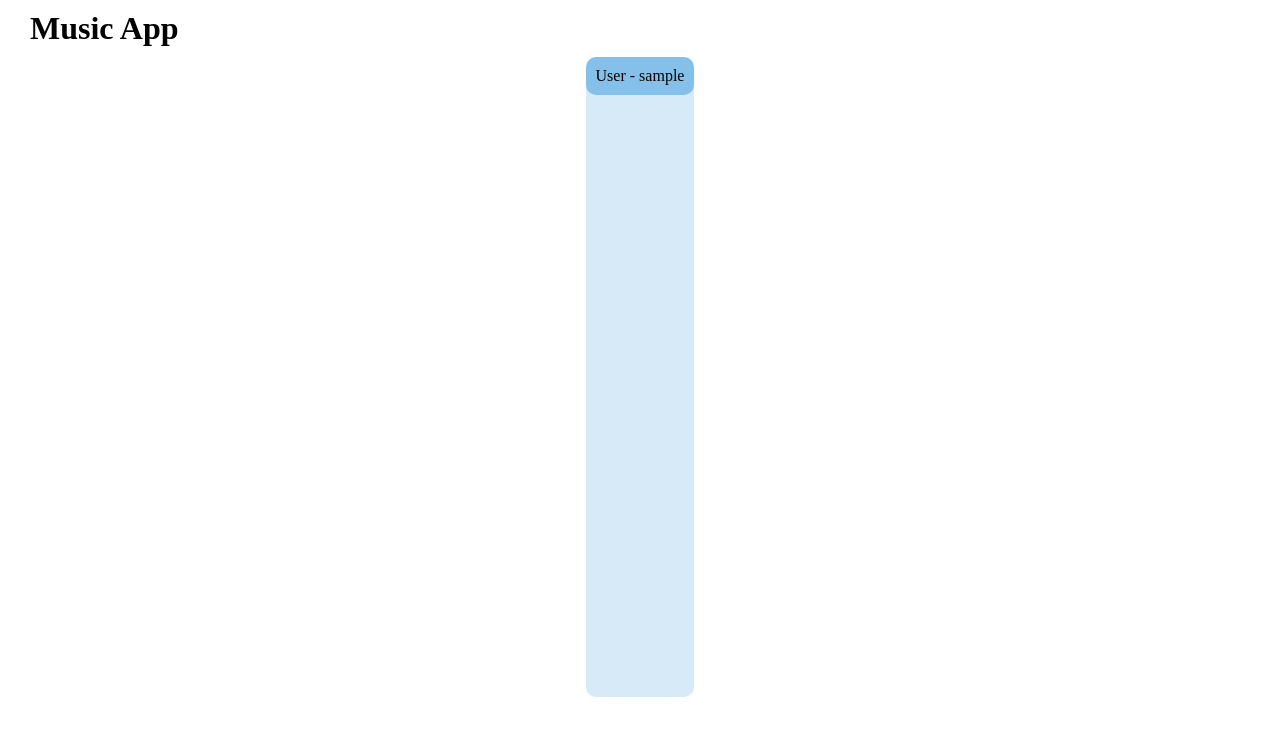
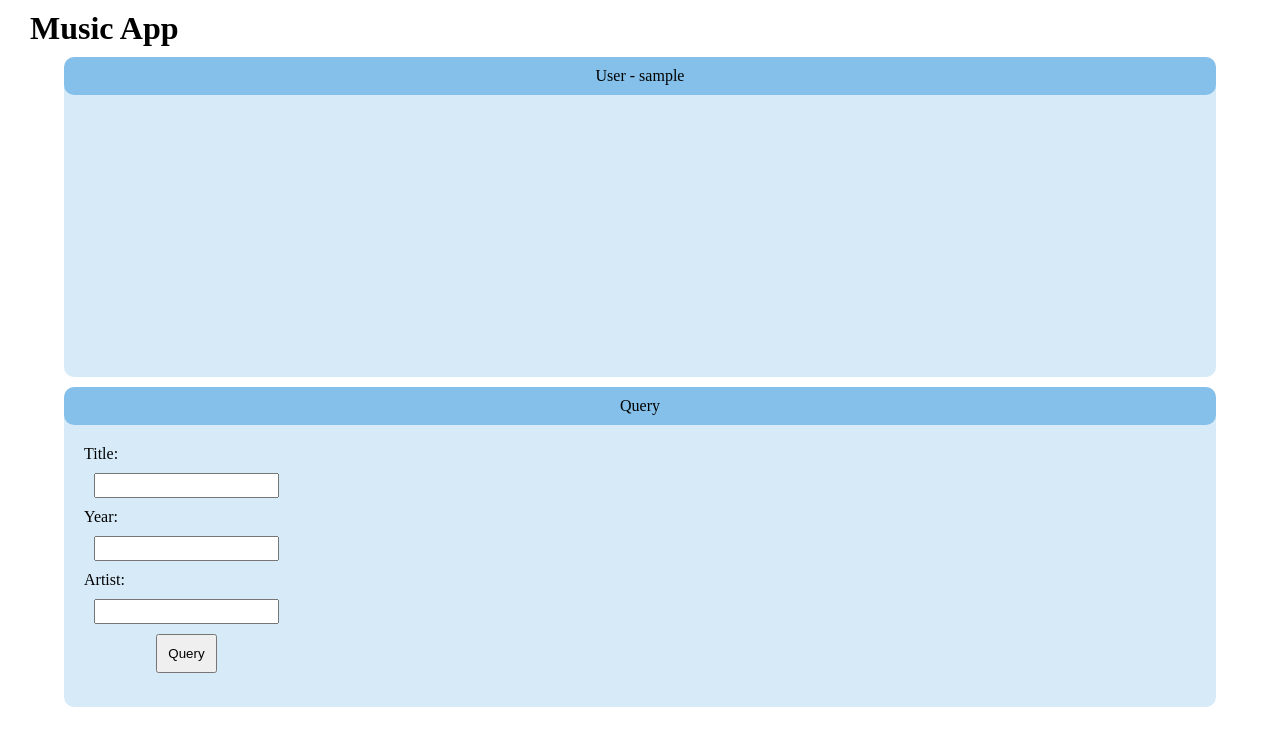
Before and after one commit to amatt06/Cloud-SP3-A2, a Flask app: page /main in a window 1280 px wide. Shown: the part 66-800 px from the top of the page. Run offline with Flask 3, Linux system fonts and the light colour scheme; the visitor is signed in with stand-in values (Sample User, id 1).

Commit message:
query form visible

```diff
--- /dev/null
+++ b/app/controller/query_handler.py
@@ -0,0 +1,6 @@
+from flask import redirect, url_for
+
+
+def handle_query():
+    # Implement query logic here.
+    return redirect(url_for('main'))
--- a/app/static/style.css
+++ b/app/static/style.css
@@ -42,6 +42,7 @@ main {
 .container {
     justify-content: center;
     margin: 0 auto;
+    min-width: 90vw;
     max-width: fit-content;
 }
 
@@ -49,6 +50,12 @@ form {
     text-align: left;
     max-width: fit-content;
     margin: 20px;
+    padding-bottom: 10px;
+}
+
+form input {
+    margin: 10px;
+    padding-top: 5px;
 }
 
 a, input[type="submit"] {
@@ -70,7 +77,7 @@ h1 {
     padding-bottom: 5px;
 }
 
-.user-area #session_user_name {
+.user-area #session_user_name, #query_area_banner {
     margin: 10px 0;
     padding: 10px;
     background-color: rgba(52, 152, 219, 0.5);
@@ -79,10 +86,10 @@ h1 {
     max-width: 100%;
 }
 
-.user-area #user_banner {
+.user-area #user_banner, .query-area {
     background-color: rgba(52, 152, 219, 0.2);
     border-radius: 10px;
     max-width: 100%;
-    min-height: 80vh;
+    min-height: 40vh;
     max-height: fit-content;
 }
--- a/app/templates/login.html
+++ b/app/templates/login.html
@@ -6,10 +6,10 @@
 <h2>Login</h2>
 <form action="/handle_login" method="post">
     <label for="email">Email: <br></label>
-    <input style="padding-top: 5px" type="text" id="email" name="email" required><br><br>
+    <input type="text" id="email" name="email" required><br><br>
 
     <label for="password">Password: <br></label>
-    <input style="padding-top: 5px" type="password" id="password" name="password" required><br><br>
+    <input type="password" id="password" name="password" required><br><br>
 
     <input type="submit" value="Login">
 </form>
--- a/app/templates/main.html
+++ b/app/templates/main.html
@@ -12,6 +12,22 @@
     </div>
 
 </div>
+<div class="query-area">
+    <p id="query_area_banner">Query</p>
+    <form action="/query" method="post">
+        <label for="title">Title: <br></label>
+        <input type="text" id="title" name="title"><br>
+
+        <label for="year">Year: <br></label>
+        <input type="text" id="year" name="year"><br>
+
+        <label for="artist">Artist: <br></label>
+        <input type="text" id="artist" name="artist"><br>
+
+        <input type="submit" value="Query">
+    </form>
+
+</div>
 
 
 {% endblock %}
--- a/main.py
+++ b/main.py
@@ -3,6 +3,7 @@ import os
 from utilities.setup import setup_data
 from app.controller.login_handler import handle_login
 from app.controller.registration_handler import handle_registration
+from app.controller.query_handler import handle_query
 
 app = Flask(__name__, template_folder="app/templates", static_folder="app/static")
 app.secret_key = os.urandom(24)
@@ -24,6 +25,11 @@ def main():
     return render_template('main.html', user_name=user_name)
 
 
+@app.route('/query', methods=['POST'])
+def post_query():
+    return handle_query()
+
+
 @app.route('/handle_register', methods=['POST'])
 def post_register():
     return handle_registration()
```
